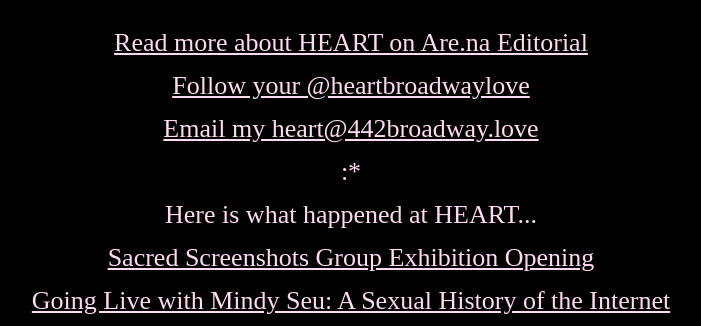
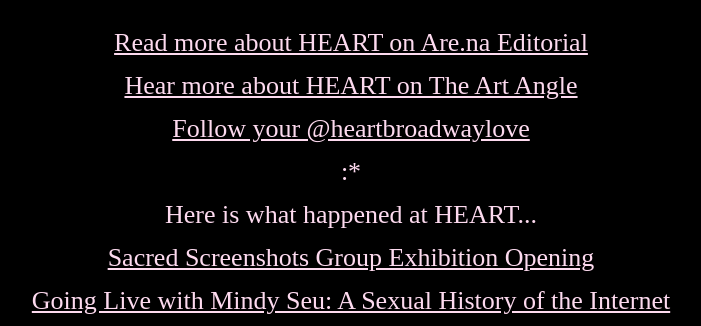
Before and after one commit to mayaman/heart-house, a plain HTML site: page index.html in a window 1280 px wide. Shown: the part 740-1066 px from the top of the page, without its empty margins (289-990 px from the left). Drawn offline with Linux system fonts and the light colour scheme.

Commit message:
removed email, updated with art angle link

```diff
--- a/index.html
+++ b/index.html
@@ -43,14 +43,11 @@
           Are.na Editorial</a></p>
     </section>
     <section>
-      <p>
-        <a href="https://www.instagram.com/heartbroadwaylove/" target="_blank">Follow your @heartbroadwaylove</a>
-      </p>
+      <p><a target="_blank" href="https://news.artnet.com/multimedia/maya-man-art-2662314">Hear more about HEART on The Art Angle</a></p>
     </section>
     <section>
       <p>
-        <a href="https://www.youtube.com/watch?v=IgWJ2jy1Vy0&ab_channel=BritneySpears-Topic" target="_blank">Email my
-          heart@442broadway.love</a>
+        <a href="https://www.instagram.com/heartbroadwaylove/" target="_blank">Follow your @heartbroadwaylove</a>
       </p>
     </section>
     <section>
```
